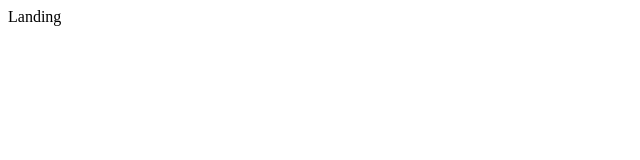
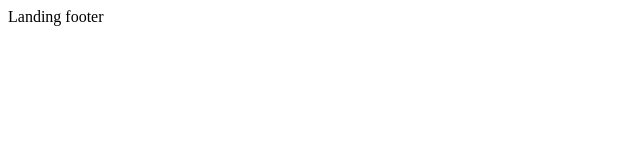
Before and after one commit to saravanan510/sample, a plain HTML site: page index.html in a window 1280 px wide. Shown: the full height of the page, 0-640 px from the left. Drawn offline with Linux system fonts and the light colour scheme.

Commit message:
add body message in master

```diff
--- a/index.html
+++ b/index.html
@@ -6,6 +6,6 @@
     <title>Document</title>
   </head>
   <body>
-    Landing
+    Landing footer
   </body>
 </html>
```
